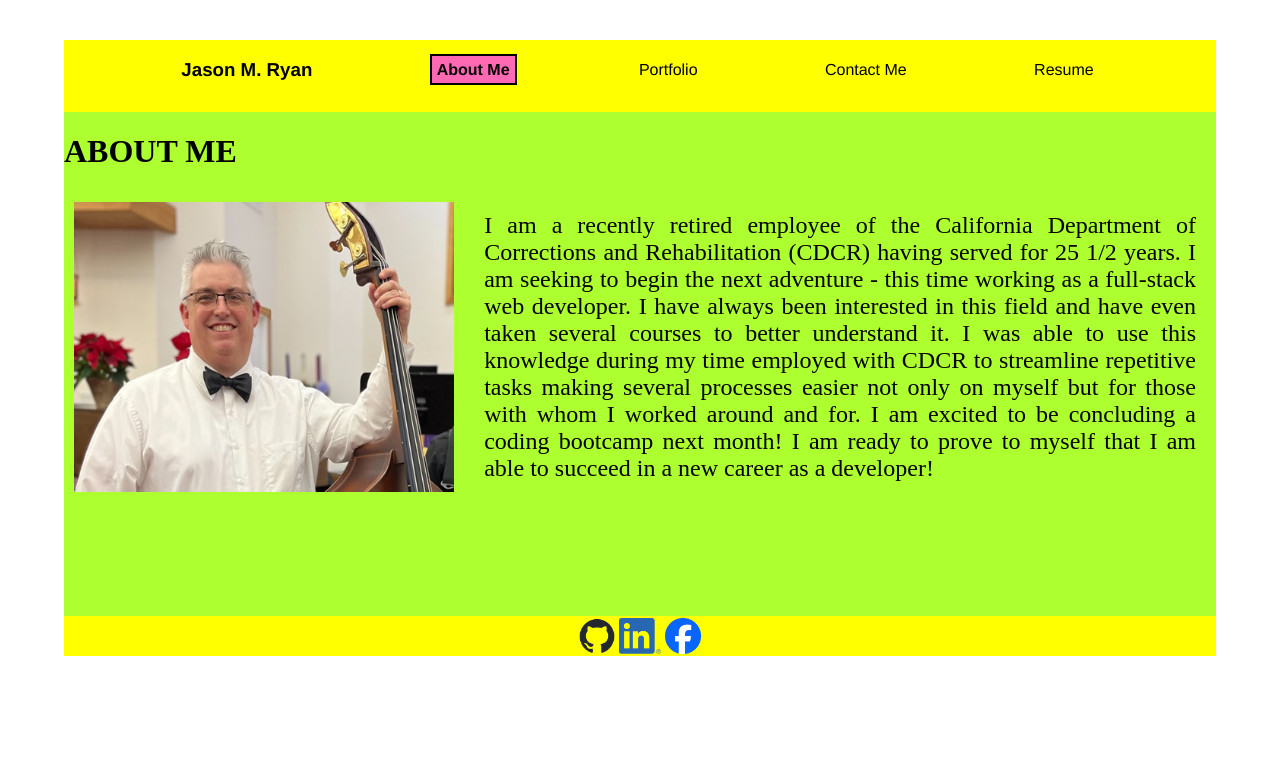
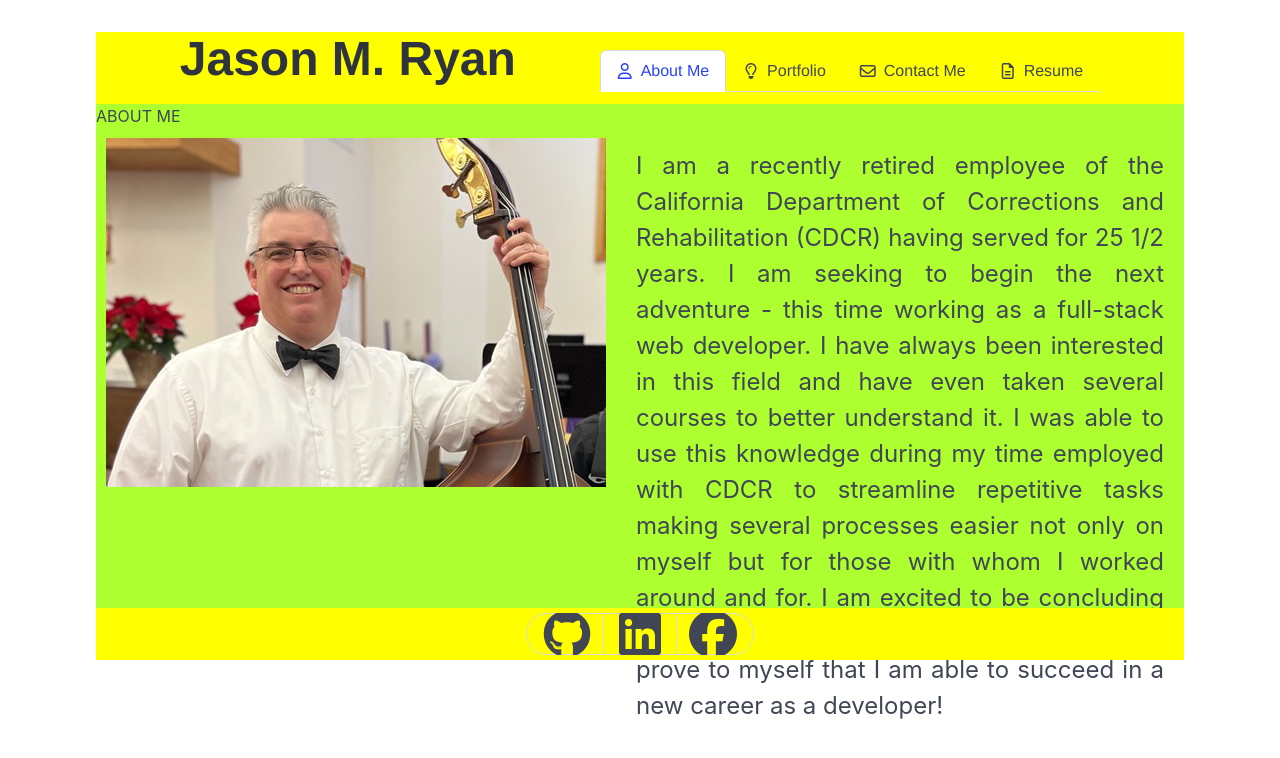
Before and after one commit to orian42/jryanportfolio, a React (Vite) app: page / in a window 1280 px wide. Shown: the top 758 px of the page. Built offline with nearby package versions, Linux system fonts and the light colour scheme.

Commit message:
added bulma/font awesome and applies styles to header and footer

```diff
--- a/index.html
+++ b/index.html
@@ -1,13 +1,18 @@
 <!doctype html>
 <html lang="en">
+
 <head>
   <meta charset="UTF-8" />
   <link rel="icon" type="image/svg+xml" href="/vite.svg" />
+  <link rel="stylesheet" href="https://cdn.jsdelivr.net/npm/bulma@1.0.2/css/bulma.min.css">
+  <link rel="stylesheet" href="https://cdnjs.cloudflare.com/ajax/libs/font-awesome/6.5.0/css/all.min.css" />
   <meta name="viewport" content="width=device-width, initial-scale=1.0" />
   <title>Jason M. Ryan: My Portfolio</title>
 </head>
+
 <body>
   <div id="root"></div>
   <script type="module" src="/src/main.jsx"></script>
 </body>
+
 </html>
--- a/package.json
+++ b/package.json
@@ -11,6 +11,7 @@
     "preview": "vite preview"
   },
   "dependencies": {
+    "bulma": "^1.0.2",
     "react": "^18.3.1",
     "react-dom": "^18.3.1",
     "react-router-dom": "^6.26.1"
--- a/src/App.css
+++ b/src/App.css
@@ -27,10 +27,9 @@ main {
 
 footer {
   background-color: yellow;
-  height: 40px;
 }
 
-.inactiveLinkStyle {
+/* .inactiveLinkStyle {
   padding: 5px;
   text-decoration: none;
   color: inherit
@@ -43,4 +42,4 @@ footer {
   color: inherit;
   font-weight: bolder;
   background-color: hotpink;
-}
+} */
--- a/src/components/Footer.jsx
+++ b/src/components/Footer.jsx
@@ -2,19 +2,32 @@ export default function Footer() {
 
 
     return (
-        <footer style={{display: 'flex', justifyContent: 'center'}}>
-            <a href='https://github.com/orian42' target="_blank"><img
-                src='./src/assets/github-mark.png'
-                style={{height: '36px', margin: '2px'}}
-            /></a>
-            <a href='https://www.linkedin.com/in/orian42/' target="_blank"><img
-                src='./src/assets/LI-In-Bug.png'
-                style={{height: '36px', margin: '2px'}}
-            /></a>
-            <a href='https://www.facebook.com/orian42' target="_blank"><img
-                src='./src/assets/Facebook_Logo_Primary.png'
-                style={{height: '36px', margin: '2px'}}
-            /></a>
+        <footer style={{ display: 'flex', justifyContent: 'center', padding: '5px' }}>
+            <div class="tabs is-toggle is-toggle-rounded">
+                <ul>
+                    <li>
+                        <a href='https://github.com/orian42' target="_blank">
+                            <span class="icon">
+                                <i class="fa-brands fa-github fa-3x" aria-hidden="true"></i>
+                            </span>
+                        </a>
+                    </li>
+                    <li>
+                        <a href='https://www.linkedin.com/in/orian42/' target="_blank">
+                            <span class="icon">
+                                <i class="fa-brands fa-linkedin fa-3x" aria-hidden="true"></i>
+                            </span>
+                        </a>
+                    </li>
+                    <li>
+                        <a href='https://www.facebook.com/orian42' target="_blank">
+                            <span class="icon">
+                                <i class="fa-brands fa-facebook fa-3x" aria-hidden="true"></i>
+                            </span>
+                        </a>
+                    </li>
+                </ul>
+            </div>
         </footer>
     );
 }
--- a/src/components/Nav.jsx
+++ b/src/components/Nav.jsx
@@ -2,21 +2,6 @@ import { Link, useLocation } from "react-router-dom";
 
 export default function Nav() {
     const currentPage = useLocation().pathname;
-
-    const inactiveLinkStyle = {
-        border: "1px black",
-        padding: "5px",
-        display: "flex",
-        color: "inherit"
-    };
-    const activeLinkStyle = {
-        border: "2px black solid",
-        background: "white",
-        padding: "5px",
-        display: "flex",
-        textDecoration: "none",
-        color: "inherit"
-    };
 
     return (
         <nav>
@@ -30,56 +15,76 @@ export default function Nav() {
                     justifyContent: "space-evenly",
                 }}
             >
-                <h1>Jason M. Ryan</h1>
-                    <p>
-                        <Link
-                            to="/"
+                <h1 class="title is-1">Jason M. Ryan</h1>
+                <div class="tabs is-boxed">
+                    <ul>
+                        <li
                             className={
                                 currentPage === "/"
-                                    ? "activeLinkStyle"
-                                    : "inactiveLinkStyle"
+                                    ? "is-active"
+                                    : "is-inactive"
                             }
                         >
-                            About Me
-                        </Link>
-                    </p>
-                    <p>
-                        <Link
-                            to="/Portfolio"
+                            <Link
+                                to="/"
+                            >
+                                <span class="icon is-small"
+                                ><i class="fa-regular fa-user" aria-hidden="true"></i
+                                ></span>
+                                <span>About Me</span>
+                            </Link>
+                        </li>
+                        <li
                             className={
                                 currentPage === "/Portfolio"
-                                    ? "activeLinkStyle"
-                                    : "inactiveLinkStyle"
+                                    ? "is-active"
+                                    : "is-inactive"
                             }
                         >
-                            Portfolio
-                        </Link>
-                    </p>
-                    <p>
-                        <Link
-                            to="/Contact"
+                            <Link
+                                to="/Portfolio"
+                            >
+                                <span class="icon is-small"
+                                ><i class="fa-regular fa-lightbulb" aria-hidden="true"></i
+                                ></span>
+                                <span>Portfolio</span>
+                            </Link>
+                        </li>
+                        <li
                             className={
                                 currentPage === "/Contact"
-                                    ? "activeLinkStyle"
-                                    : "inactiveLinkStyle"
+                                    ? "is-active"
+                                    : "is-inactive"
                             }
                         >
-                            Contact Me
-                        </Link>
-                    </p>
-                    <p>
-                        <Link
-                            to="/Resume"
+                            <Link
+                                to="/Contact"
+                            >
+                                <span class="icon is-small"
+                                ><i class="fa-regular fa-envelope"></i
+                                ></span>
+                                <span>Contact Me</span>
+                            </Link>
+                        </li>
+                        <li
                             className={
                                 currentPage === "/Resume"
-                                    ? "activeLinkStyle"
-                                    : "inactiveLinkStyle"
+                                    ? "is-active"
+                                    : "is-inactive"
                             }
                         >
-                            Resume
-                        </Link>
-                    </p>
+                            <Link
+                                to="/Resume"
+                            >
+                                <span class="icon is-small"
+                                ><i class="far fa-file-alt" aria-hidden="true"></i
+                                ></span>
+                                <span>Resume</span>
+                            </Link>
+                        </li>
+                    </ul>
+                </div>
             </section>
         </nav>
-    );
+    )
 }
--- a/src/pages/About.jsx
+++ b/src/pages/About.jsx
@@ -9,7 +9,7 @@ export default function About() {
                     src="./src/assets/jason.JPEG"
                     style={{margin: '5px',
                         padding: '5px',
-                        width: '33%'
+                        height: '359px',
                     }}
                 />
                 <div style={{
```
Also changed, not shown: src/pages/Home.jsx (deleted, +0 -8 lines), 1 other file (tests, documents, lock files or other folders). Lines whose indentation alone changed are shown as unchanged.
